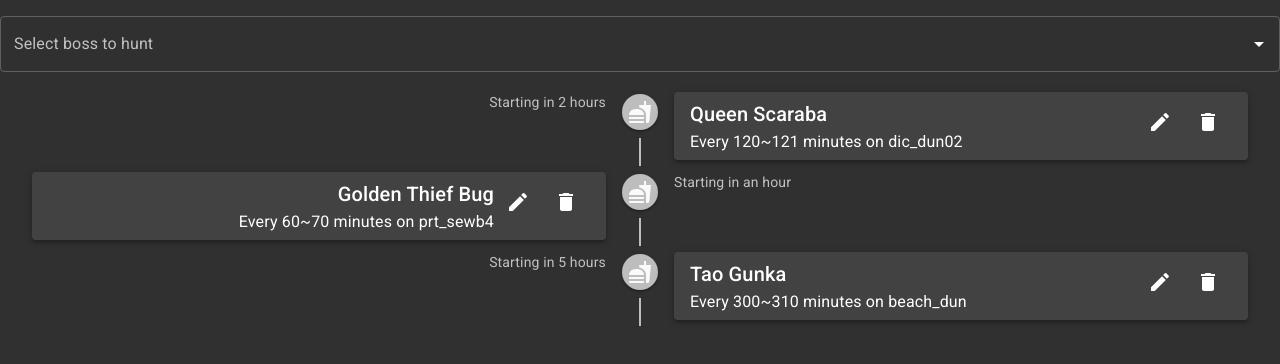
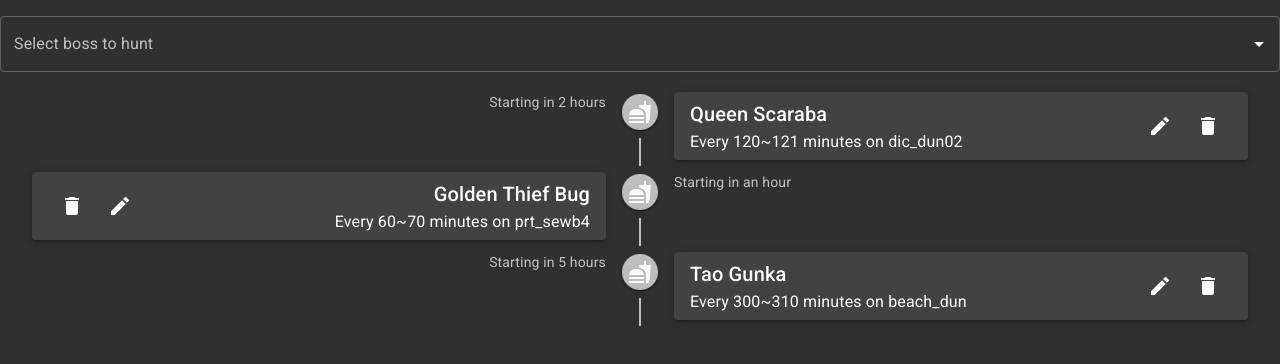
Before and after one commit to kasper573/ragnarok-boss-tracker, a React (Create React App) app: page / in a window 1280 px wide. Shown: the top 364 px of the page. Built offline with nearby package versions, Linux system fonts and the light colour scheme.

Commit message:
Align action icons in timeline items

```diff
--- a/src/HuntTimeline.tsx
+++ b/src/HuntTimeline.tsx
@@ -26,6 +26,7 @@ export const HuntTimeline: React.FC<HuntTimelineProps> = ({
         onEdit={onEdit}
         onDelete={onDelete}
         hunt={hunt}
+        reverse={index % 2 !== 0}
       />
     ))}
   </Container>
--- a/src/HuntTimelineItem.tsx
+++ b/src/HuntTimelineItem.tsx
@@ -20,12 +20,14 @@ export type HuntTimelineItemProps = {
   hunt: Hunt;
   onEdit: (hunt: Hunt) => void;
   onDelete: (hunt: Hunt) => void;
+  reverse?: boolean
 };
 
 export const HuntTimelineItem: React.FC<HuntTimelineItemProps> = ({
   hunt,
   onEdit,
   onDelete,
+  reverse
 }) => (
   <MuiTimelineItem>
     <TimelineOppositeContent>
@@ -43,7 +45,7 @@ export const HuntTimelineItem: React.FC<HuntTimelineItemProps> = ({
     </TimelineSeparator>
     <TimelineContent>
       <PaddedPaper>
-        <Row style={{ flex: 1 }}>
+        <ContentRow reverse={reverse} style={{ flex: 1 }}>
           <Column style={{ flex: 1 }}>
             <Typography variant="h6" component="h1">
               {hunt.boss.name}
@@ -68,7 +70,7 @@ export const HuntTimelineItem: React.FC<HuntTimelineItemProps> = ({
               </IconButton>
             </Tooltip>
           </Column>
-        </Row>
+        </ContentRow>
       </PaddedPaper>
     </TimelineContent>
   </MuiTimelineItem>
@@ -77,3 +79,8 @@ export const HuntTimelineItem: React.FC<HuntTimelineItemProps> = ({
 const PaddedPaper = styled(Paper).attrs({ elevation: 3 })`
   padding: 6px 16px;
 `;
+
+const ContentRow = styled(Row)<{reverse?: boolean}>`
+  flex-direction: ${({reverse}) => reverse ? 'row-reverse' : 'row'};
+  align-items: center;
+`;
```
